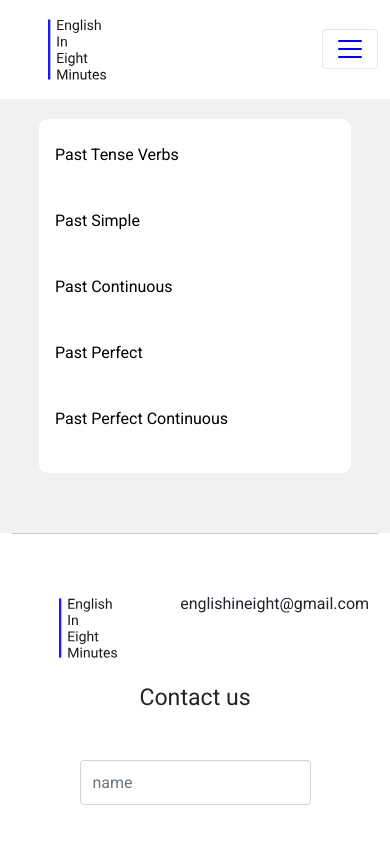
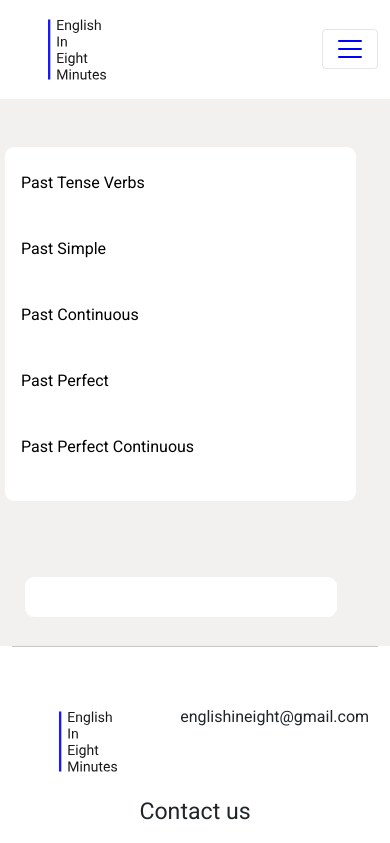
Before and after one commit to ChrisDietrich405/english-in-eight-react-final, a React (Create React App) app: page /past-verb-tenses in a window 390 px wide. Shown: the top 843 px of the page. Built offline with nearby package versions, Linux system fonts and the light colour scheme.

Commit message:
refactored class names

```diff
--- a/src/components/SidebarPage.js
+++ b/src/components/SidebarPage.js
@@ -7,8 +7,8 @@ import "../styles/pages/images.scss";
 
 export default function SidebarPage(props) {
   return (
-    <div className="sidebar-container">
-      <div className="sidebar-left">
+    <div className="main-container">
+      <div className="sidebar">
         <div className="sidebar-title">
           <h1>{props.title}</h1>
         </div>
@@ -29,7 +29,7 @@ export default function SidebarPage(props) {
         </ul>
       </div>
 
-      <div className="sidebar-right">
+      <div className="content">
         <Switch>
           {props.links.map((link, i) => {
             return (
--- a/src/styles/components/footer.scss
+++ b/src/styles/components/footer.scss
@@ -81,12 +81,11 @@
 }
 
 @media screen and (max-width: 450px) {
-  .sidebar-container {
+  .main-container {
     align-items: center;
   }
 
-  .sidebar-left,
-  .sidebar-right {
+  .sidebar -right {
     margin: 20px 0px !important;
     padding: 0px !important;
   }
--- a/src/styles/components/navbar.scss
+++ b/src/styles/components/navbar.scss
@@ -9,7 +9,6 @@
   transition: 1s ease;
   &:hover {
     color: blue !important;
-    transform: scale(1.1);
   }
 }
 
--- a/src/styles/components/sidebar.scss
+++ b/src/styles/components/sidebar.scss
@@ -1,4 +1,4 @@
-.sidebar-container {
+.main-container {
   width: calc(100vw - (100vw - 100%));
   height: 100%;
   background-color: #f3f0f0;
@@ -31,7 +31,7 @@
     }
   }
 
-  .sidebar-left {
+  .sidebar {
     background-color: white;
     border-radius: 9px;
     margin: 50px 0 30px 30px;
@@ -49,7 +49,7 @@
     border-radius: 0 16px 16px 0;
   }
 
-  .sidebar-right {
+  .content {
     display: flex;
     flex-direction: column;
     background-color: #fff;
@@ -95,19 +95,19 @@
 }
 
 @media only screen and (max-width: 900px) {
-  .sidebar-container {
+  .main-container {
     display: flex;
     flex-direction: column;
     justify-content: center;
     padding: 0 auto !important;
   }
 
-  .sidebar-left {
-    width: 80vw;
+  .sidebar {
+    width: 90vw;
     margin: 3rem 1.8rem 1.8rem 0 !important;
   }
 
-  .sidebar-right {
+  .content {
     display: flex;
     flex-direction: column;
     width: 80vw !important;
```
Also changed, not shown: 1 other file (tests, documents, lock files or other folders).
